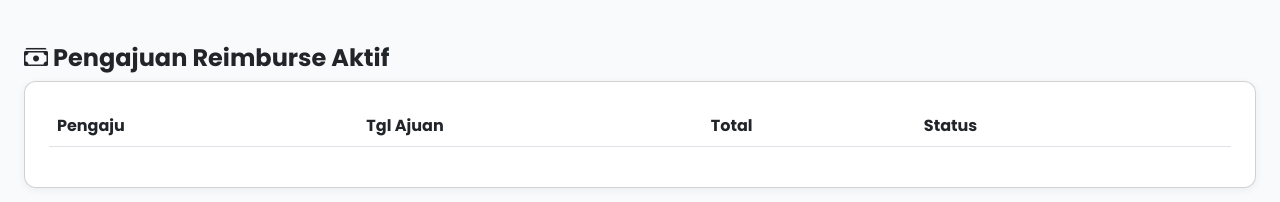
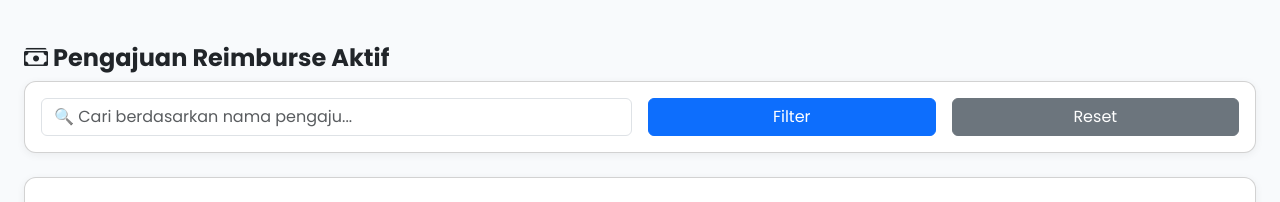
Before and after one commit to jonathantjahyadi1-ui/sistem-izin, a Flask app: page /reimburse/list in a window 1280 px wide. Shown: the part 56-258 px from the top of the page. Run offline with Flask 3, Linux system fonts and the light colour scheme; the visitor is signed in with stand-in values (Sample User, id 1); lists and menus that the app fills with data are empty.

Commit message:
fix bug reimburse

```diff
--- a/reimburse/routes.py
+++ b/reimburse/routes.py
@@ -25,12 +25,28 @@ def list_reimburse():
     now = datetime.utcnow()
     cutoff = now - timedelta(days=7)
 
-    data = ReimburseRequest.query.filter(
+    # Query dasar: hanya data yang belum diarsipkan (paid_at null atau <7 hari)
+    query = ReimburseRequest.query.filter(
         (ReimburseRequest.paid_at == None) |
         (ReimburseRequest.paid_at >= cutoff)
-    ).order_by(ReimburseRequest.created_at.desc()).all()
+    )
 
-    return render_template('list.html', data=data, user=user, get_user=get_user)
+    # 🔒 PEMBATASAN AKSES: karyawan hanya melihat milik sendiri
+    if user.role not in ['admin', 'direktur']:
+        query = query.filter(ReimburseRequest.user_id == user.id)
+    else:
+        # 🔍 FILTER BERDASARKAN NAMA (hanya untuk role yang punya akses penuh)
+        nama_filter = request.args.get('nama', '')
+        if nama_filter:
+            query = query.join(User, ReimburseRequest.user_id == User.id)
+            query = query.filter(User.username.ilike(f'%{nama_filter}%'))
+
+    query = query.order_by(ReimburseRequest.created_at.desc())
+    data = query.all()
+
+    # Kirim nama_filter ke template agar input filter tetap terisi
+    nama_filter = request.args.get('nama', '')
+    return render_template('list.html', data=data, user=user, get_user=get_user, nama_filter=nama_filter)
 
 
 @reimburse_bp.route('/archive')
--- a/templates/reimburse/list.html
+++ b/templates/reimburse/list.html
@@ -41,6 +41,24 @@
 
 <div id="mainContent" class="container-fluid mt-4 px-4">
     <h4 class="fw-bold"><i class="bi bi-cash-stack"></i> Pengajuan Reimburse Aktif</h4>
+
+    {% if user.role in ['admin','hrd','direktur'] %}
+<div class="card p-3 mb-4">
+    <form method="GET" action="/reimburse/list" class="row g-3">
+        <div class="col-md-6">
+            <input type="text" name="nama" class="form-control"
+                    placeholder="🔍 Cari berdasarkan nama pengaju..."
+                    value="{{ nama_filter }}">
+        </div>
+        <div class="col-md-3">
+            <button type="submit" class="btn btn-primary w-100">Filter</button>
+        </div>
+        <div class="col-md-3">
+            <a href="/reimburse/list" class="btn btn-secondary w-100">Reset</a>
+        </div>
+    </form>
+</div>
+{% endif %}
 
     <div class="card p-4">
         <table class="table">
```
Also changed, not shown: uploads/payment_1779163590.883284_Screenshot 2026-05-18 151728.png (added), uploads/payment_1779163719.923124_Screenshot 2026-04-29 092120.png (added), uploads/receipt_1779163504.681926_WhatsApp Image 2026-05-04 at 08.49.39.jpeg (added), uploads/receipt_1779163686.281735_Screenshot 2026-04-29 092348.png (added).
